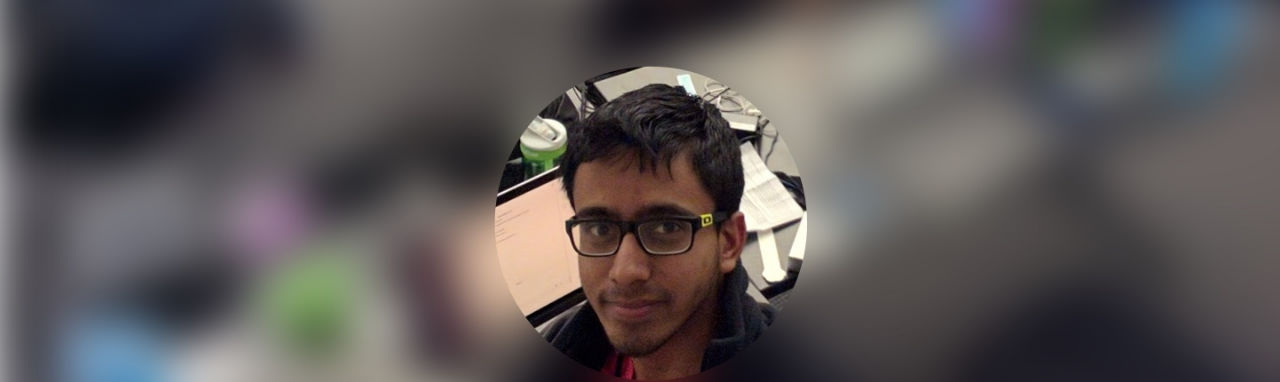
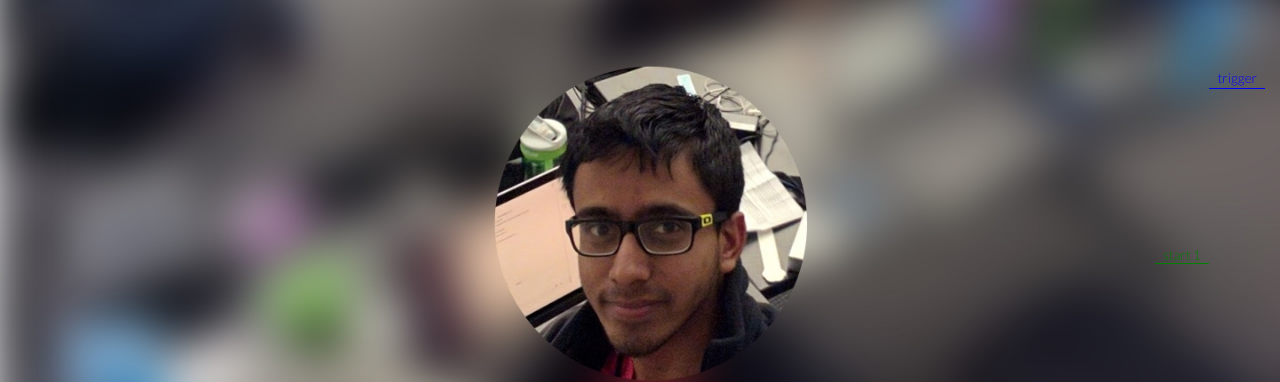
Before and after one commit to pranaygp/pranaygp.github.io, a plain HTML site: page staging/index.html in a window 1280 px wide. Shown: the part 312-694 px from the top of the page. Drawn offline with Linux system fonts and the light colour scheme; files whose address does not match are found by name.

Commit message:
Added Debugging Indicators

```diff
--- a/staging/index.html
+++ b/staging/index.html
@@ -246,7 +246,7 @@
             });
 
             // init controller
-            var controller = new ScrollMagic.Controller({addIndicators:false});
+            var controller = new ScrollMagic.Controller({addIndicators:true});
 
             // create a scene
             var nameScene = new ScrollMagic.Scene({
```
